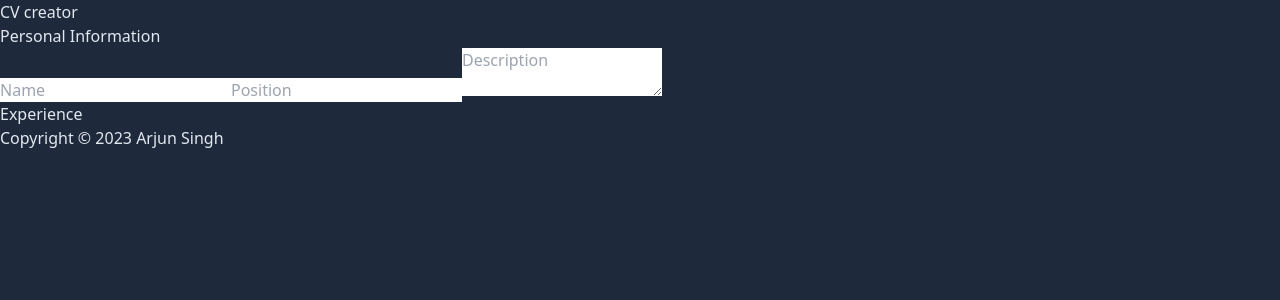
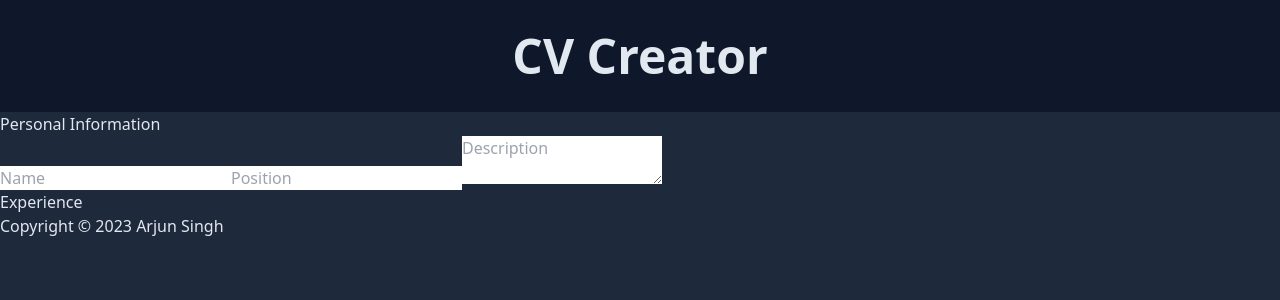
Before and after one commit to dotarjun/CV-Project-React, a React (Create React App) app: page / in a window 1280 px wide. Shown: the top 300 px of the page. Built offline with nearby package versions, Linux system fonts and the light colour scheme.

Commit message:
🎨 style(header.jsx): update header component styles and title capitalization

```diff
--- a/src/Components/header.jsx
+++ b/src/Components/header.jsx
@@ -2,8 +2,8 @@ import React from 'react';
 
 export default function Header() {
   return (
-    <header>
-      <h1>CV creator</h1>
+    <header className="bg-slate-900 py-8 text-5xl text-center font-bold">
+      <h1>CV Creator</h1>
     </header>
   );
 }
```
